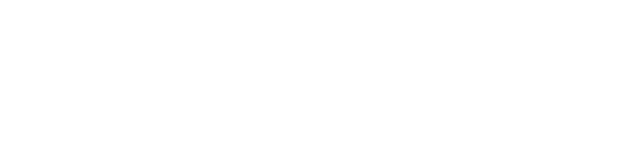
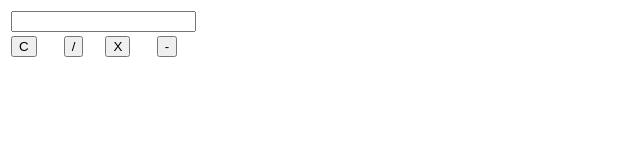
Before and after one commit to NixonDavila/Proyecto2, a plain HTML site: page indx2.html in a window 1280 px wide. Shown: the whole page, without its empty margins (0-640 px from the left). Drawn offline with Linux system fonts and the light colour scheme.

Commit message:
diseño de la calculadora

```diff
--- a/indx2.html
+++ b/indx2.html
@@ -6,6 +6,38 @@
     <title>Document</title>
 </head>
 <body>
+    <form id="calculadora">
 
+<table>
+
+<tr>
+
+<td colspan="4">
+
+    <input type="text" readonly id="resultado">
+
+</td>
+
+</tr>
+
+
+<tr>
+
+    <td>
+        <button type="button" id="clear" class="operacion">C</button>
+    </td>
+
+    <td><button type="button" id="dividir" class="operacion">/</button></td>
+
+
+    <td><button type="button" id="multiplicar" class="operacion">X</button></td>
+
+    <td rowspan="2"> <button type="button" id="restar" class="operacion">-</button></td>
+
+</tr>
+
+</table>
+
+    </form>
 </body>
 </html>
```
